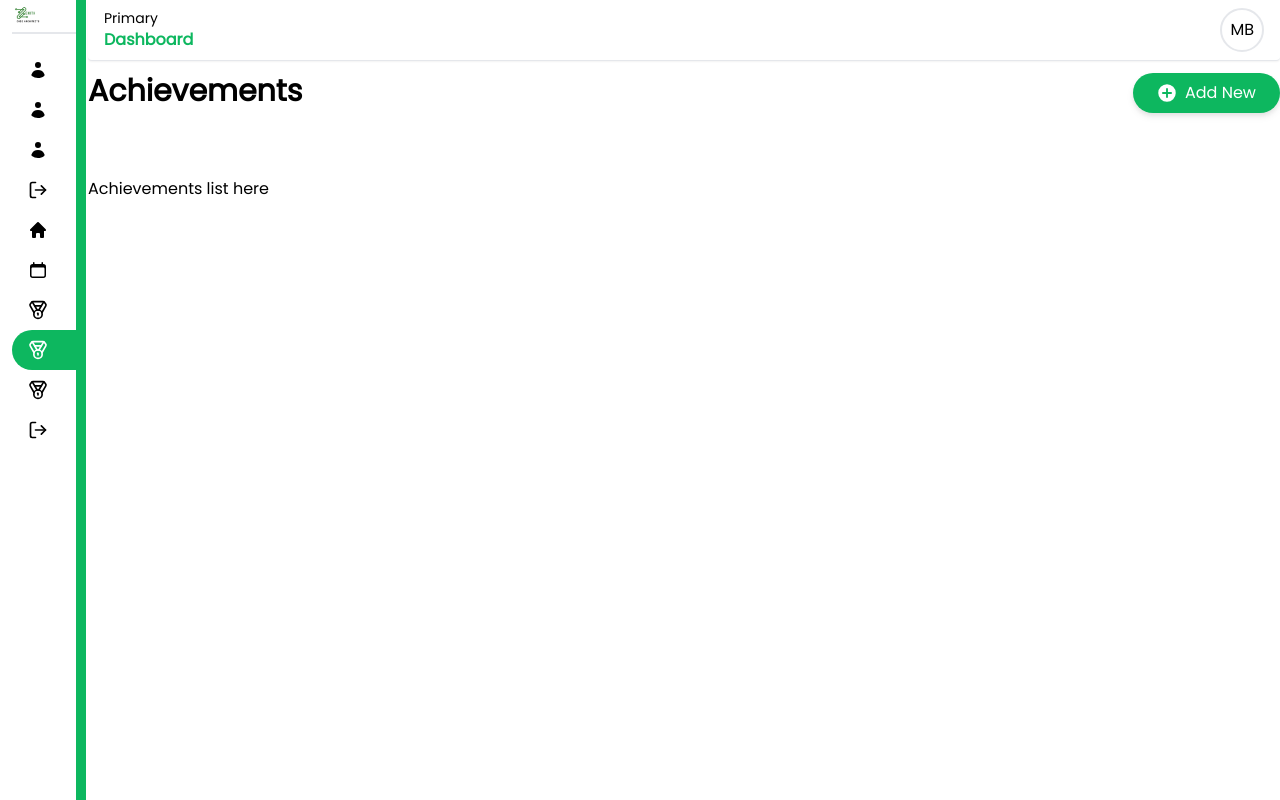
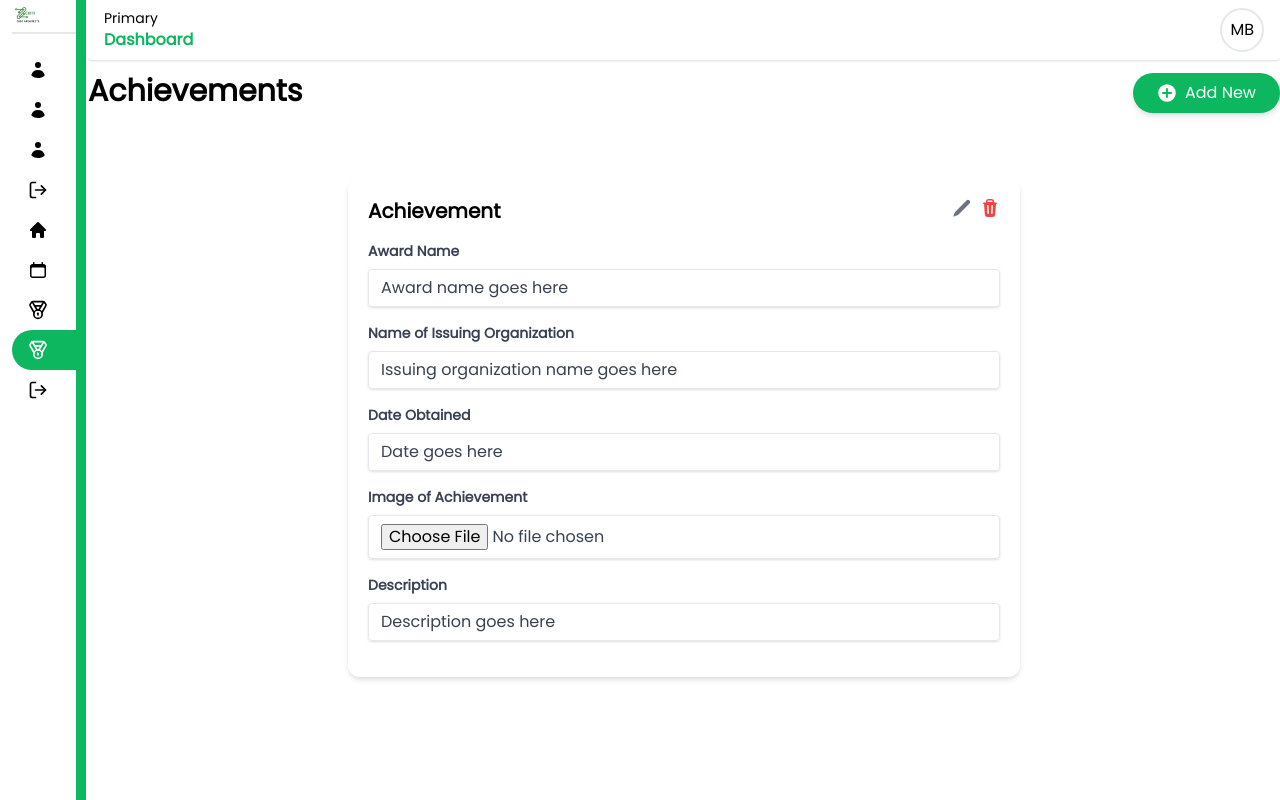
Before and after one commit to Zenith-Code-Architects/portfolio-app, a React (Vite) app: page /dashboard/achievements in a window 1280 px wide. Built offline with nearby package versions, Linux system fonts and the light colour scheme.

Commit message:
achievement tile added

```diff
--- a/src/components/SkillsCard.jsx
+++ b/src/components/SkillsCard.jsx
@@ -1,11 +1,25 @@
 import React from 'react'
+import { BadgeIcon, CalendarIcon, BuildingOfficeIcon } from '@heroicons/react/24/outline';
 
 const SkillsCard = () => {
-  return (
-    <div>
 
+    <div className="max-w-md mx-auto p-4 border border-gray-300 rounded-lg shadow-lg bg-white">
+      <div className="flex items-center mb-4">
+        <BadgeIcon className="h-6 w-6 text-blue-500 mr-2" />
+        <h2 className="text-xl font-bold">Award Title</h2>
+      </div>
+      <p className="text-sm mb-2">Description of the award goes here.</p>
+      <img src="https://via.placeholder.com/150" alt="Award" className="w-full h-32 object-cover mb-2" />
+      <div className="flex items-center mb-2">
+        <CalendarIcon className="h-5 w-5 text-gray-500 mr-2" />
+        <p className="text-sm">Date Obtained: January 1, 2024</p>
+      </div>
+      <div className="flex items-center">
+        <BuildingOfficeIcon className="h-5 w-5 text-gray-500 mr-2" />
+        <p className="text-sm">Organization: Example Organization</p>
+      </div>
     </div>
-  )
-}
+};
+
 
 export default SkillsCard
--- /dev/null
+++ b/src/components/Tile.jsx
@@ -0,0 +1,76 @@
+import { PencilIcon, TrashIcon } from '@heroicons/react/20/solid'
+import React from 'react'
+
+
+const Tile = () => {
+  return (
+    <div>
+        <div className="max-w-md mx-auto bg-white rounded-xl shadow-md overflow-hidden md:max-w-2xl p-5 relative">
+      <div className="flex justify-between items-center mb-4">
+        <h2 className="text-xl font-bold">Achievement</h2>
+        <div>
+          <button className="text-gray-500 hover:text-gray-700 mr-2">
+            <PencilIcon className="h-5 w-5" />
+          </button>
+          <button className="text-red-500 hover:text-red-700">
+            <TrashIcon className="h-5 w-5" />
+          </button>
+        </div>
+      </div>
+      <div className="mb-4">
+        <span className="block text-gray-700 text-sm font-bold mb-2">
+          Award Name
+        </span>
+        <div className="shadow appearance-none border rounded w-full py-2 px-3 text-gray-700 leading-tight">
+          Award name goes here
+        </div>
+      </div>
+      <div className="mb-4">
+        <span className="block text-gray-700 text-sm font-bold mb-2">
+          Name of Issuing Organization
+        </span>
+        <div className="shadow appearance-none border rounded w-full py-2 px-3 text-gray-700 leading-tight">
+          Issuing organization name goes here
+        </div>
+      </div>
+      <div className="mb-4">
+        <span className="block text-gray-700 text-sm font-bold mb-2">
+          Date Obtained
+        </span>
+        <div className="shadow appearance-none border rounded w-full py-2 px-3 text-gray-700 leading-tight">
+          Date goes here
+        </div>
+      </div>
+      <div className="mb-4">
+        <span className="block text-gray-700 text-sm font-bold mb-2">
+          Image of Achievement
+        </span>
+        <div className="shadow appearance-none border rounded w-full py-2 px-3 text-gray-700 leading-tight">
+          <input
+            type="file"
+            id="achievement-image"
+            name="achievement-image"
+            className="w-full"
+          />
+        </div>
+        <img
+          src="#"
+          alt="Achievement Image"
+          className="mt-4 rounded"
+          style={{ display: 'none' }}
+        />
+      </div>
+      <div className="mb-4">
+        <span className="block text-gray-700 text-sm font-bold mb-2">
+          Description
+        </span>
+        <div className="shadow appearance-none border rounded w-full py-2 px-3 text-gray-700 leading-tight">
+          Description goes here
+        </div>
+      </div>
+    </div>
+    </div>
+  )
+}
+
+export default Tile
--- a/src/constants/index.jsx
+++ b/src/constants/index.jsx
@@ -43,11 +43,6 @@ const D = {
             path: "achievements",
             Icon: <Medal width={20} height={20} />
         },
-        {
-            name: "Socials",
-            path: "socials",
-            Icon: <Medal width={20} height={20} />
-        },
 
         {
             name: "Log Out",
--- a/src/pages/Dashboard/pages/Achievements.jsx
+++ b/src/pages/Dashboard/pages/Achievements.jsx
@@ -2,17 +2,19 @@ import React from 'react'
 import PagesLayout from '../layouts/PagesLayout'
 import { useNavigate } from 'react-router-dom'
 import NavBar from '../../../components/NavBar'
+import Tile from '../../../components/Tile'
 
 const Achievements = () => {
     const navigate = useNavigate()
     return (
         <div>
-            <NavBar/>
+            <NavBar />
             <PagesLayout headerText='Achievements'
-                buttonText='Add New' onClick={()=> navigate("/dashboard/achievements/add-achievement")}
-                children='' />
+                buttonText='Add New' onClick={() => navigate("/dashboard/achievements/add-achievement")}
+                children='' >
+                    <Tile/>
+            </PagesLayout>
 
-            <span>Achievements list here</span>
 
         </div>
     )
--- a/src/pages/Dashboard/pages/Add-new/AddAchievement.jsx
+++ b/src/pages/Dashboard/pages/Add-new/AddAchievement.jsx
@@ -1,4 +1,4 @@
-import React, { useState } from 'react'
+ import React, { useState } from 'react'
 import NavBar from '../../../../components/NavBar'
 
 const AddAchievement = () => {
--- a/src/pages/Dashboard/pages/Education.jsx
+++ b/src/pages/Dashboard/pages/Education.jsx
@@ -2,6 +2,7 @@ import React from 'react'
 import { useNavigate } from 'react-router-dom'
 import PagesLayout from '../layouts/PagesLayout'
 import NavBar from '../../../components/NavBar'
+import Table from '../../../components/Table'
 
 const Education = () => {
     const navigate = useNavigate()
@@ -10,6 +11,7 @@ const Education = () => {
     <div>
         <NavBar/>
          <PagesLayout buttonText="Add New" onClick={()=> navigate("/dashboard/education/add-education")}/>
+          <Table/>
     </div>
   )
 }
--- a/src/pages/Dashboard/pages/Experiences.jsx
+++ b/src/pages/Dashboard/pages/Experiences.jsx
@@ -2,6 +2,7 @@ import React from 'react'
 import { useNavigate } from 'react-router-dom'
 import PagesLayout from '../layouts/PagesLayout'
 import NavBar from '../../../components/NavBar'
+import Tile from '../../../components/Tile'
 
 const Experiences = () => {
   const navigate = useNavigate()
@@ -10,6 +11,7 @@ const Experiences = () => {
     <div>
       <NavBar/>
       <PagesLayout buttonText="Add New" onClick={()=> navigate("/dashboard/experiences/add-experience")}/>
+        <Tile/>
     </div>
   )
 }
--- a/src/pages/Dashboard/pages/Socials.jsx
+++ /dev/null
@@ -1,79 +0,0 @@
-import React from 'react';
-import PagesLayout from '../layouts/PagesLayout';
-import NavBar from '../../../components/NavBar';
-import { Link, useNavigate } from 'react-router-dom';
-import { PencilIcon, TrashIcon } from '@heroicons/react/20/solid';
-import BioCards from '../../../components/BioCards';
-import BioOverview from '../../../components/BioOverview';
-
-const Bio = () => {
-  const navigate = useNavigate();
-
-  return (
-    <div>
-      <NavBar />
-      <PagesLayout buttonText="Add New" onClick={() => navigate("/dashboard/bio/add-bio")} />
-      <div className='flex justify-evenly mt-8 mb-12'>
-        <div className='w-64 h-64 bg-red-400 relative rounded-full'>
-          <span className='absolute right-0 bg-green-500 p-2 rounded-[50%]'><PencilIcon width={20} /></span>
-        </div>
-        <div className='flex flex-col space-y-4'>
-          <BioCards name="Full Name" value="Lilian Awo Ziwu" />
-          <BioCards name="Gender" value="Female" />
-          <BioCards name="Date Of Birth" value="19th August, 2005" />
-          <BioCards name="Location" value="Nungua" />
-        </div>
-      </div>
-
-      <div className="min-h-screen bg-gray-100 py-10">
-        <div className="bg-white shadow-md rounded-lg p-6 max-w-4xl mx-auto">
-          <h1 className="text-3xl font-bold mb-6">Overview</h1>
-
-          <BioOverview
-            label="Bio"
-            result="Lilian Ziwu is a passionate software engineer based in New York City, with a strong background in web development and a keen interest in technology and innovation. With a Bachelor's degree in Computer Science and over 5 years of experience, Jane has played a key role in numerous projects, demonstrating expertise in JavaScript, React.js, Node.js, and Python. Her dedication to continuous learning and collaborative spirit has earned her recognition for both technical skills and leadership. Outside of work, Jane enjoys hiking, playing guitar, and volunteering in her community."
-          />
-
-          <hr className="my-8 border-gray-300" />
-
-          <div className="space-y-6">
-            <div className="flex items-start justify-between bg-gray-100 p-4 rounded-lg shadow-md mb-4">
-              <div className="flex-1">
-                <h3 className="text-lg font-semibold text-gray-700">Socials</h3>
-                <ul className="list-disc list-inside mt-2">
-                  <li>GitHub: <Link className="text-blue-500" to="https://github.com/your-profile">your-profile</Link></li>
-                  <li>LinkedIn: <Link className="text-blue-500" to="https://linkedin.com/in/your-profile">your-profile</Link></li>
-                  <li>Twitter: <Link className="text-blue-500" to="https://twitter.com/your-profile">@your-profile</Link></li>
-                </ul>
-              </div>
-              <div className="flex space-x-2">
-                <button className="text-blue-500 hover:text-blue-700">
-                  <PencilIcon width={20} />
-                </button>
-                <button className="text-red-500 hover:text-red-700">
-                  <TrashIcon width={20} />
-                </button>
-              </div>
-            </div>
-
-            <hr className="my-4 border-gray-300" />
-
-            <BioOverview
-              label="Spoken Languages"
-              result="French, Latin, Greek, Dagaare"
-            />
-
-            <hr className="my-4 border-gray-300" />
-
-            <BioOverview
-              label="Contact"
-              result="your-email@example.com"
-            />
-          </div>
-        </div>
-      </div>
-    </div>
-  );
-};
-
-export default Bio;
```
Also changed, not shown: src/App.jsx (+0 -10 lines), src/components/TableComponent.jsx (deleted).
